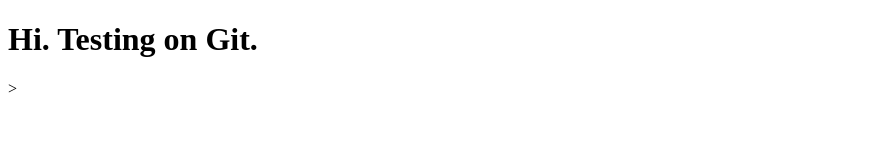
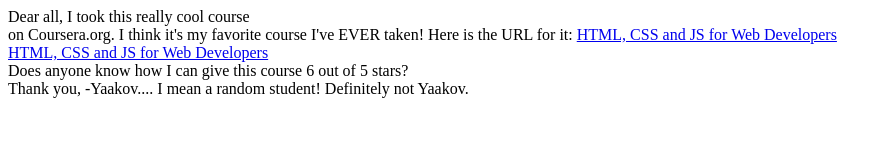
Before and after one commit to hkllc2016/Coursera, a plain HTML site: page site/index.html in a window 1280 px wide. Shown: the whole page, without its empty margins (0-892 px from the left). Drawn offline with Linux system fonts and the light colour scheme.

Commit message:
not sure

```diff
--- a/site/index.html
+++ b/site/index.html
@@ -4,6 +4,22 @@
 	<title>Welcome</title>
 </head>
 <body>
-<h1>Hi. Testing on Git.</h1>>
+	<div>Dear all,
+	<span>I took this really cool course
+	</span></div>
+	<span>on Coursera.org. I think it's
+	my favorite course I've EVER taken!
+	Here is the URL for it:
+	</span>
+	<a href="...">HTML, CSS and JS for Web Developers</a>
+	<div><a href="...">HTML, CSS and JS for Web Developers</a></div>
+	<div>
+	Does anyone know how I can give this course 6
+	out of 5 stars?
+	</div>
+	<div>
+	Thank you,
+	-Yaakov.... I mean a random student! Definitely not Yaakov.
+	</div>
 </body>
 </html>
```
